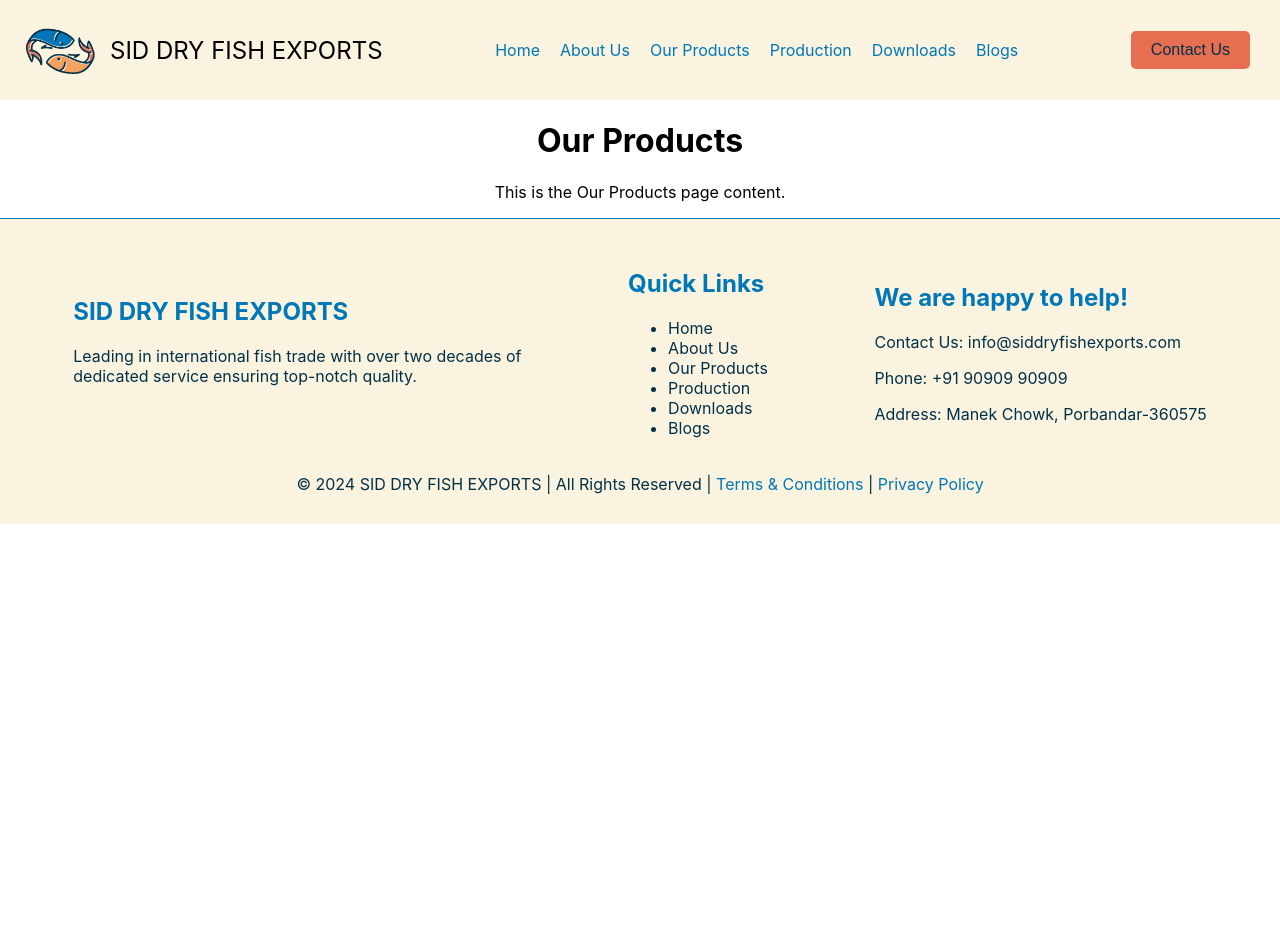
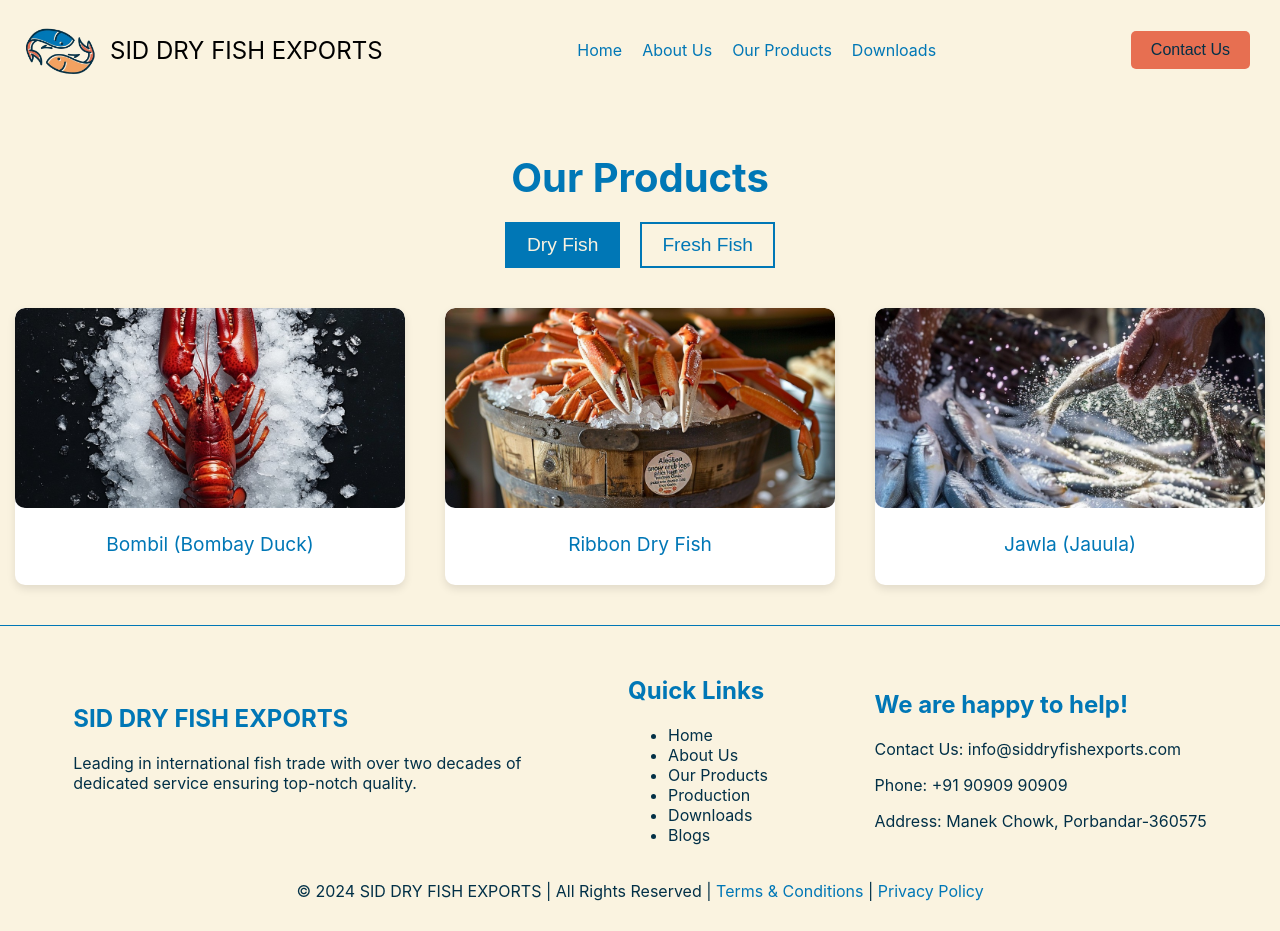
Before and after one commit to neelodedra/sid-exports, a React (Create React App) app: page /our-products in a window 1280 px wide. Before the commit the page ends 800 px from the top, so only its background shows below. Built offline with nearby package versions, Linux system fonts and the light colour scheme.

Commit message:
Added Products Page

```diff
--- a/src/App.js
+++ b/src/App.js
@@ -3,9 +3,7 @@ import { BrowserRouter as Router, Routes, Route } from 'react-router-dom';
 import Home from './pages/Home/Home';
 import AboutUs from './pages/AboutUs/AboutUs';
 import OurProducts from './pages/OurProducts/OurProducts';
-import Production from './pages/Production/Production';
 import Downloads from './pages/Downloads/Downloads';
-import Blogs from './pages/Blogs/Blogs';
 import Footer from './components/Footer/Footer';
 import Navbar from './components/Navbar/Navbar';
 
@@ -34,14 +32,9 @@ const App = () => {
           {/* Path for Our Products */}
           <Route path="/our-products" element={<OurProducts />} />
 
-          {/* Path for Production */}
-          <Route path="/production" element={<Production />} />
 
           {/* Path for Downloads */}
           <Route path="/downloads" element={<Downloads />} />
-
-          {/* Path for Blogs */}
-          <Route path="/blogs" element={<Blogs />} />
 
           {/* Redirect all other paths to Home */}
           <Route path="*" element={<Home currentTheme={currentTheme} onThemeChange={handleThemeChange} />} />
--- a/src/components/Navbar/Navbar.js
+++ b/src/components/Navbar/Navbar.js
@@ -25,9 +25,7 @@ const Navbar = ({ currentTheme }) => {
           <li><Link to="/home">Home</Link></li>
           <li><Link to="/about-us">About Us</Link></li>
           <li><Link to="/our-products">Our Products</Link></li>
-          <li><Link to="/production">Production</Link></li>
           <li><Link to="/downloads">Downloads</Link></li>
-          <li><Link to="/blogs">Blogs</Link></li>
         </ul>
       </div>
       <button className="contact-button">
--- a/src/components/ThemeSwitcher/ThemeSwitcher.js
+++ b/src/components/ThemeSwitcher/ThemeSwitcher.js
@@ -1,6 +1,5 @@
 import React, { useState, useEffect } from 'react';
 import themes from '../../utils/themes';
-import Navbar from '../Navbar/Navbar';
 
 const ThemeSwitcher = ({ onThemeChange }) => {
   const [theme, setTheme] = useState('coastal');
--- a/src/pages/Blogs/Blogs.js
+++ /dev/null
@@ -1,12 +0,0 @@
-import React from 'react';
-
-const Blogs = () => {
-  return (
-    <div>
-      <h1>Blogs</h1>
-      <p>This is the Blogs page content.</p>
-    </div>
-  );
-};
-
-export default Blogs;
--- /dev/null
+++ b/src/pages/OurProducts/OurProducts.css
@@ -0,0 +1,103 @@
+.our-products-page {
+    padding: 20px;
+    background-color: var(--background-color);
+    color: var(--text-color);
+  }
+
+  .our-products-page h2 {
+    text-align: center;
+    font-size: 2.5em;
+    color: var(--primary-color);
+    margin-bottom: 20px;
+  }
+
+  /* Section buttons */
+  .section-selector {
+    display: flex;
+    justify-content: center;
+    margin-bottom: 20px;
+  }
+
+  .section-button {
+    background-color: var(--background-color);
+    color: var(--primary-color);
+    border: 2px solid var(--primary-color);
+    padding: 10px 20px;
+    margin: 0 10px;
+    cursor: pointer;
+    font-size: 1.2em;
+    transition: background-color 0.3s, color 0.3s;
+  }
+
+  .section-button.active,
+  .section-button:hover {
+    background-color: var(--primary-color);
+    color: var(--background-color);
+  }
+
+  /* Products grid layout */
+  .products-grid {
+    display: grid;
+    grid-template-columns: repeat(3, 1fr); /* Force 3 items per row */
+    gap: 20px;
+    justify-content: center;
+    max-width: 1200px;
+    margin: 0 auto;
+    padding: 20px;
+  }
+
+  .product-card {
+    background-color: #fff;
+    border-radius: 10px;
+    box-shadow: 0 4px 8px rgba(0, 0, 0, 0.1);
+    text-align: center;
+    overflow: hidden;
+    transition: transform 0.3s ease;
+  }
+
+  .product-card:hover {
+    transform: scale(1.05);
+  }
+
+  .product-card img {
+    width: 100%;
+    height: 200px;
+    object-fit: cover;
+  }
+
+  .product-name {
+    padding: 10px;
+    font-size: 1.2em;
+    color: var(--primary-color);
+  }
+
+  /* For screens wider than 768px (tablets/laptops), display 3 items per row */
+  @media (max-width: 1200px) {
+    .products-grid {
+      grid-template-columns: repeat(2, 1fr); /* 2 items per row on smaller screens */
+    }
+  }
+
+  /* For mobile screens, display 1 item per row */
+  @media (max-width: 768px) {
+    .products-grid {
+      grid-template-columns: repeat(1, 1fr); /* 1 item per row for mobile */
+    }
+
+    .our-products-page h2 {
+      font-size: 2em;
+    }
+
+    .section-button {
+      font-size: 1em;
+    }
+
+    .product-card img {
+      height: 150px;
+    }
+
+    .products-grid {
+      padding: 10px;
+      gap: 10px;
+    }
+  }
--- a/src/pages/OurProducts/OurProducts.js
+++ b/src/pages/OurProducts/OurProducts.js
@@ -1,10 +1,64 @@
-import React from 'react';
+import React, { useState } from 'react';
+import './OurProducts.css';
+import dryFish1 from '../../assets/images/product_lobster.jpg'; // Replace with actual image paths
+import dryFish2 from '../../assets/images/product_crab.jpg';
+import dryFish3 from '../../assets/images/salt_fish.jpg';
+import freshFish1 from '../../assets/images/product_prawns.jpg';
+import freshFish2 from '../../assets/images/product_crab.jpg';
+import freshFish3 from '../../assets/images/orang_fish.jpg';
+import freshFish4 from '../../assets/images/salt_fish.jpg';
+import freshFish5 from '../../assets/images/blue_fish.jpg';
+
+// Dry Fish and Fresh Fish products data
+const dryFishProducts = [
+  { id: 1, image: dryFish1, name: 'Bombil (Bombay Duck)' },
+  { id: 2, image: dryFish2, name: 'Ribbon Dry Fish' },
+  { id: 3, image: dryFish3, name: 'Jawla (Jauula)' },
+];
+
+const freshFishProducts = [
+  { id: 1, image: freshFish1, name: 'Silver Pomfret' },
+  { id: 2, image: freshFish2, name: 'Black Pomfret' },
+  { id: 3, image: freshFish3, name: 'Ribbon Fish' },
+  { id: 4, image: freshFish4, name: 'Squid' },
+  { id: 5, image: freshFish5, name: 'Shrimps' },
+];
 
 const OurProducts = () => {
+  const [activeSection, setActiveSection] = useState('dryFish'); // State to track which section is active
+
+  const handleSectionClick = (section) => {
+    setActiveSection(section);
+  };
+
+  const productsToDisplay = activeSection === 'dryFish' ? dryFishProducts : freshFishProducts;
+
   return (
-    <div>
-      <h1>Our Products</h1>
-      <p>This is the Our Products page content.</p>
+    <div className="our-products-page">
+      <h2>Our Products</h2>
+      <div className="section-selector">
+        <button
+          className={`section-button ${activeSection === 'dryFish' ? 'active' : ''}`}
+          onClick={() => handleSectionClick('dryFish')}
+        >
+          Dry Fish
+        </button>
+        <button
+          className={`section-button ${activeSection === 'freshFish' ? 'active' : ''}`}
+          onClick={() => handleSectionClick('freshFish')}
+        >
+          Fresh Fish
+        </button>
+      </div>
+
+      <div className="products-grid">
+        {productsToDisplay.map((product) => (
+          <div key={product.id} className="product-card">
+            <img src={product.image} alt={product.name} />
+            <p className="product-name">{product.name}</p>
+          </div>
+        ))}
+      </div>
     </div>
   );
 };
--- a/src/pages/Production/Production.js
+++ /dev/null
@@ -1,12 +0,0 @@
-import React from 'react';
-
-const Production = () => {
-  return (
-    <div>
-      <h1>Production</h1>
-      <p>This is the Production page content.</p>
-    </div>
-  );
-};
-
-export default Production;
```
